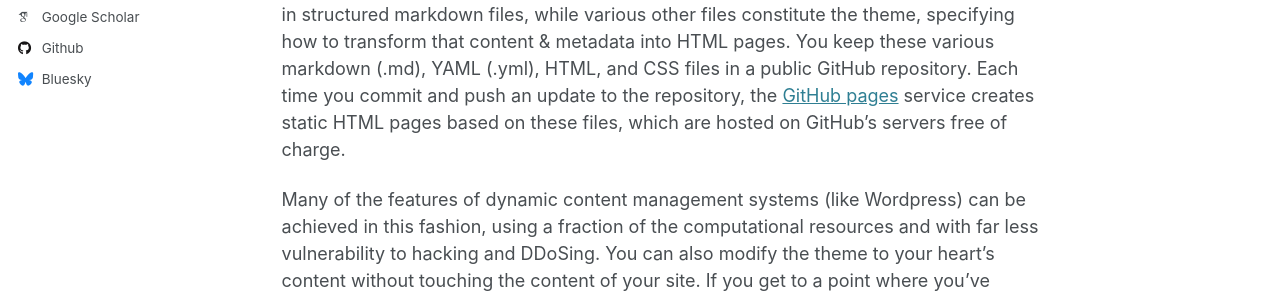
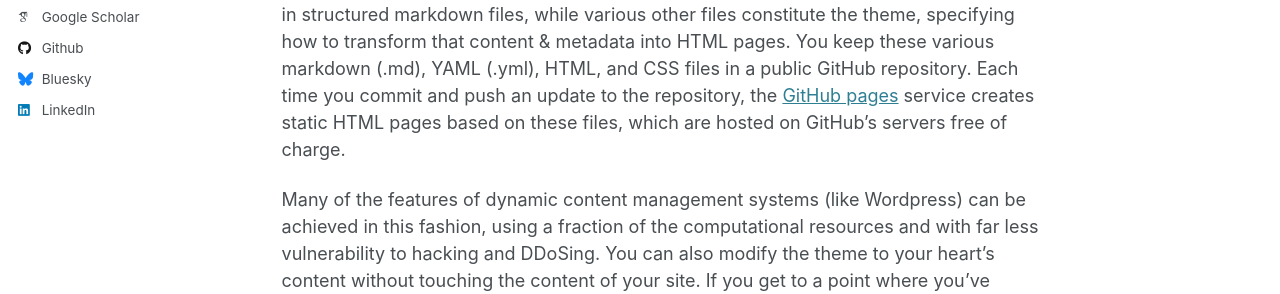
Before and after one commit to sankhauri/Sankhadip, a Jekyll site: the page built from _pages/about.md, in a window 1280 px wide. Shown: the part 544-838 px from the top of the page. Built offline with Jekyll 4.4.1, drawn with Linux system fonts in a browser that asks for light colours; some web fonts are replaced.

Commit message:
Update _config.yml

```diff
--- a/_config.yml
+++ b/_config.yml
@@ -32,7 +32,7 @@ author:
 
   # Academic websites
   arxiv            : # URL - Update with the correct link to your profile
-  googlescholar    : "•	https://scholar.google.com/citations?hl=en&user=oAsbN8sAAAAJ"
+  googlescholar    : "https://scholar.google.com/citations?hl=en&user=oAsbN8sAAAAJ"
   impactstory      : # URL
   orcid            : #"http://orcid.org/yourorcidurl"
   semantic         : # URL
@@ -58,7 +58,7 @@ author:
   keybase          : # Username
   instagram        : # Username
   lastfm           : # Username
-  linkedin         : # Username
+  linkedin         : "https://www.linkedin.com/in/sankhadip-roy-93758631/"
   mastodon         : # URL
   medium           : # URL
   pinterest        : # Username
```
